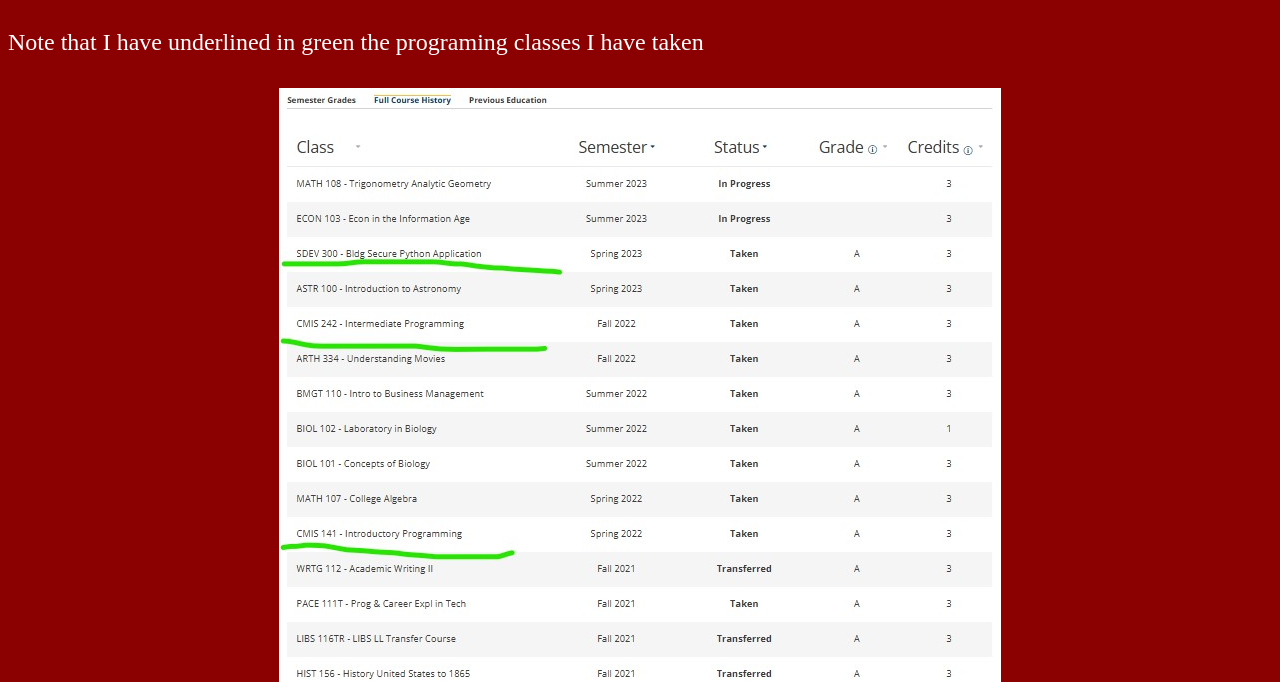
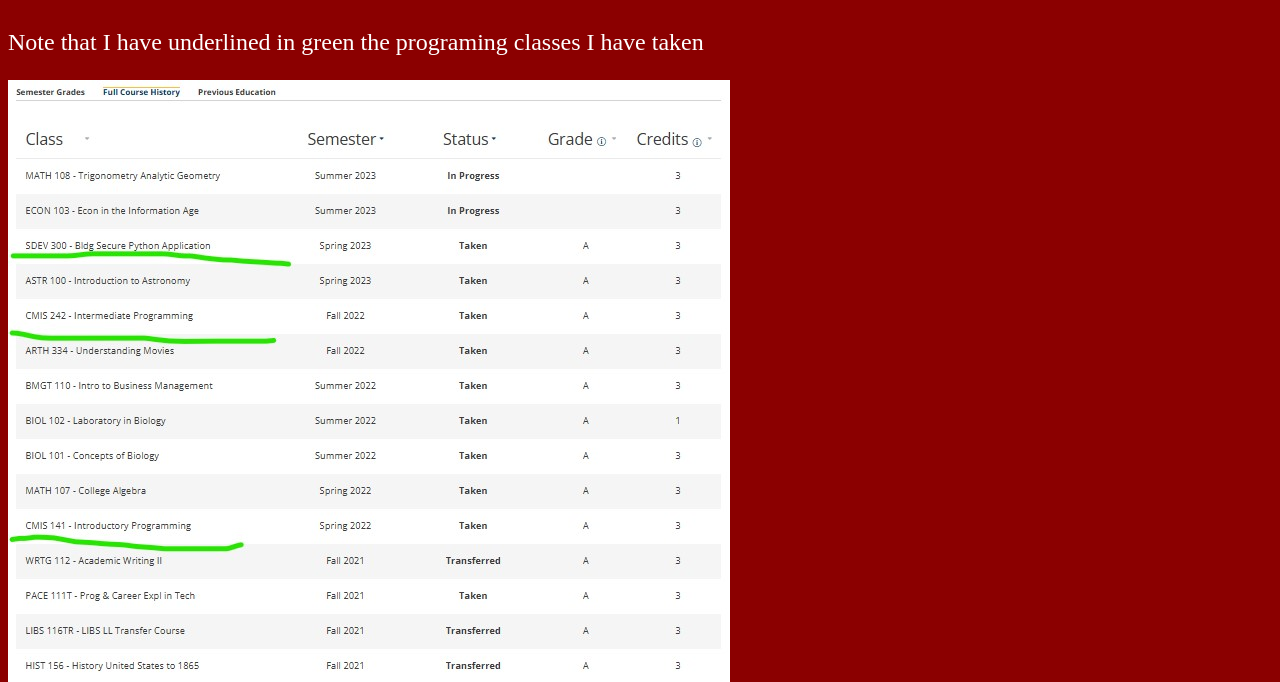
Before and after one commit to IamTheKaz/IamTheKaz.github.io, a plain HTML site: page transcript.html in a window 1280 px wide. Shown: the part 118-800 px from the top of the page. Drawn offline with Linux system fonts and the light colour scheme.

Commit message:
Update transcript.html

```diff
--- a/transcript.html
+++ b/transcript.html
@@ -15,7 +15,7 @@
 <div class="main">
     <h1>These are my current grades:</h1>
     <p>Note that I have underlined in green the programing classes I have taken</p>
-    <h1><img src="images/March2023Grades.jpg"></h1>
+    <img src="images/March2023Grades.jpg">
 </div>
 
 </body>
```
